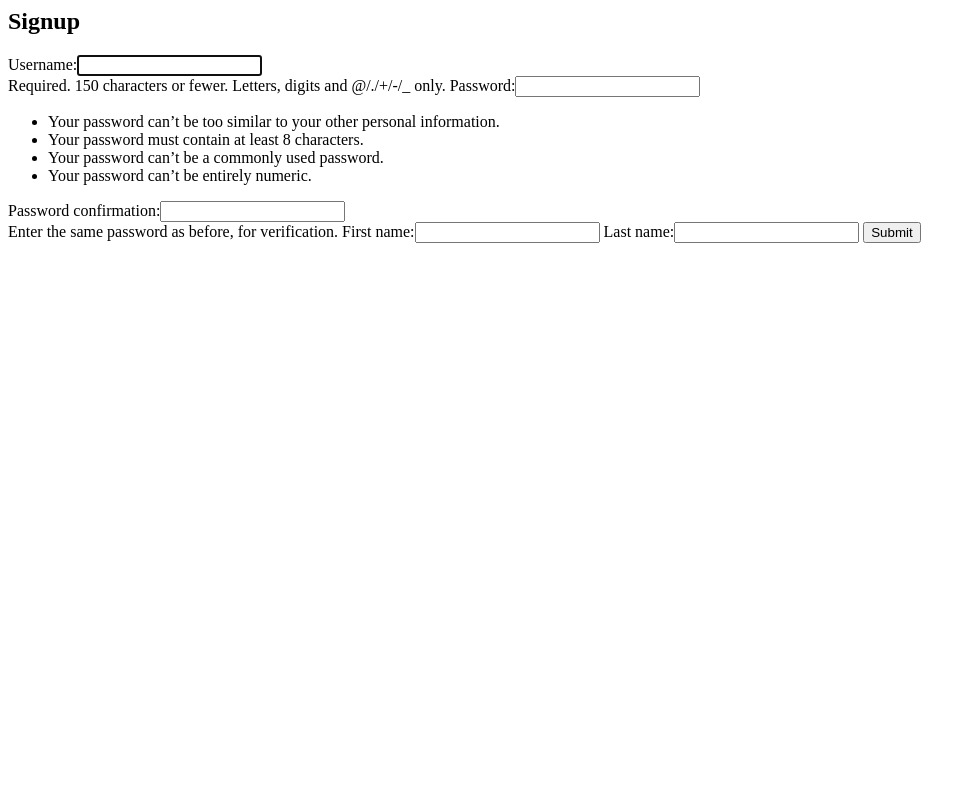
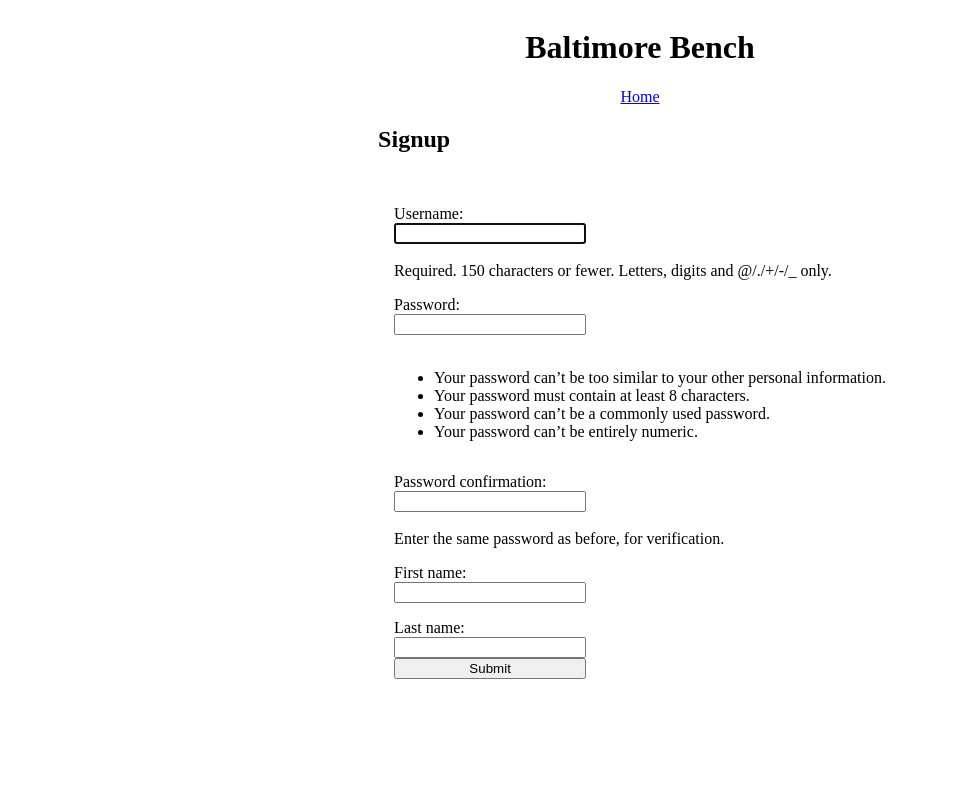
Before and after one commit to cmavelis/team_manager, a Django app: page /team/signup/ in a window 1280 px wide. Shown: the whole page, without its empty margins (0-976 px from the left). Run offline with Django 3.2, Linux system fonts and the light colour scheme.

Commit message:
added a little more style

```diff
--- a/team/static/team/style.css
+++ b/team/static/team/style.css
@@ -1,7 +1,21 @@
+body {
+    display: flex;
+    flex-direction: column;
+    align-items: center;
+}
+
 form {
     display: flex;
     flex-direction: column;
+    padding: 1rem;
+}
+
+form input, select {
     max-width: 12rem;
+}
+
+form label {
+    margin-top: 1rem;
 }
 
 table, th, td {
--- a/team/templates/team/captain_summary.html
+++ b/team/templates/team/captain_summary.html
@@ -19,6 +19,4 @@
     {% endfor %}
 
 </table>
-
-<input type="button" value="Go Back" onclick="history.go(-1);" />
 {% endblock %}
--- a/team/templates/team/signup.html
+++ b/team/templates/team/signup.html
@@ -1,7 +1,10 @@
+{% extends "team/base.html" %}
 
+{% block content %}
 <h2>Signup</h2>
 <form method="post">
     {% csrf_token %}
     {{ form }}
     <input type="submit" value="Submit" />
 </form>
+{% endblock %}
```
